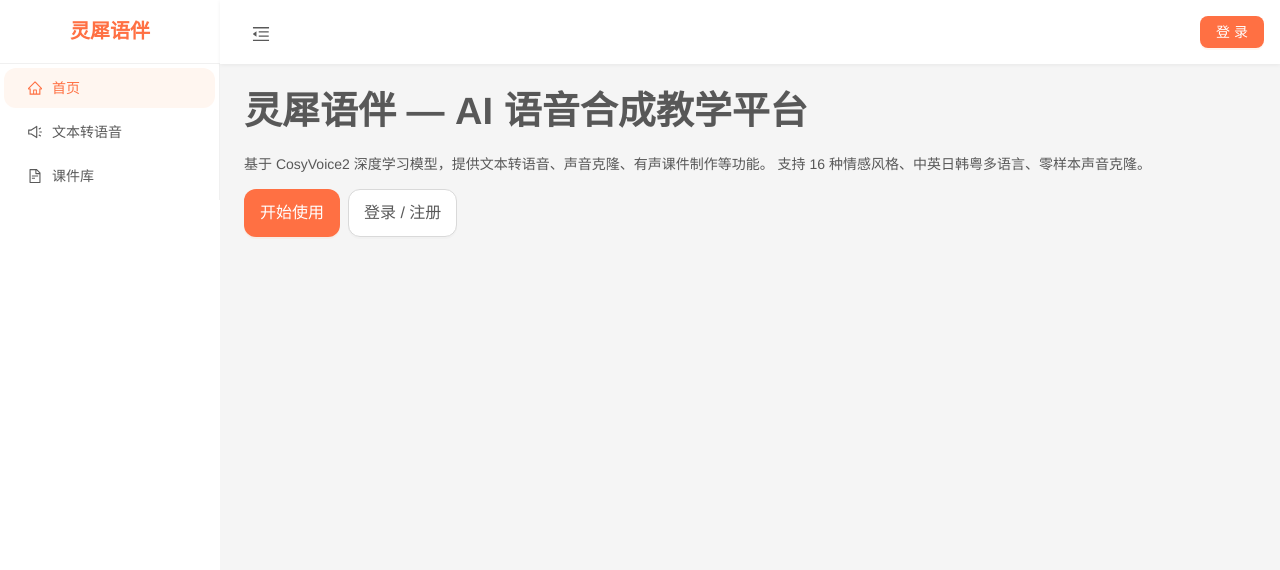
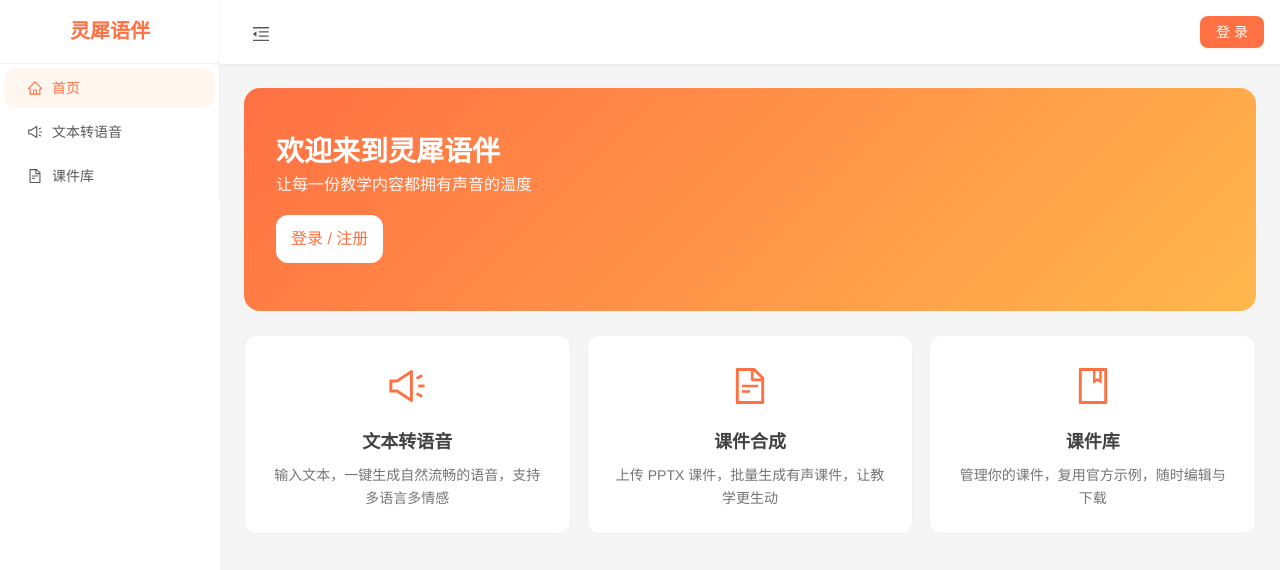
Before and after one commit to wozwiiiii/lingxi-voice, a Vue app in the folder frontend/: page / in a window 1280 px wide. Shown: the top 570 px of the page. Built offline with nearby package versions, Linux system fonts and the light colour scheme.

Commit message:
feat(frontend): redesign home with hero and feature cards

```diff
--- a/frontend/src/views/HomeView.vue
+++ b/frontend/src/views/HomeView.vue
@@ -1,13 +1,135 @@
+<script setup lang="ts">
+import { useRouter } from "vue-router";
+import { useAuthStore } from "../stores/auth";
+import {
+  SoundOutlined,
+  FileTextOutlined,
+  BookOutlined,
+} from "@ant-design/icons-vue";
+
+const router = useRouter();
+const auth = useAuthStore();
+
+const features = [
+  {
+    title: "文本转语音",
+    desc: "输入文本，一键生成自然流畅的语音，支持多语言多情感",
+    icon: SoundOutlined,
+    path: "/tts",
+  },
+  {
+    title: "课件合成",
+    desc: "上传 PPTX 课件，批量生成有声课件，让教学更生动",
+    icon: FileTextOutlined,
+    path: "/courseware/new",
+  },
+  {
+    title: "课件库",
+    desc: "管理你的课件，复用官方示例，随时编辑与下载",
+    icon: BookOutlined,
+    path: "/courseware",
+  },
+];
+</script>
+
 <template>
-  <a-typography>
-    <a-typography-title>灵犀语伴 — AI 语音合成教学平台</a-typography-title>
-    <a-typography-paragraph>
-      基于 CosyVoice2 深度学习模型，提供文本转语音、声音克隆、有声课件制作等功能。
-      支持 16 种情感风格、中英日韩粤多语言、零样本声音克隆。
-    </a-typography-paragraph>
-    <a-space>
-      <a-button type="primary" size="large" @click="$router.push('/tts')">开始使用</a-button>
-      <a-button size="large" @click="$router.push('/login')">登录 / 注册</a-button>
-    </a-space>
-  </a-typography>
+  <div>
+    <!-- 欢迎区域 -->
+    <div class="hero">
+      <h1 class="hero-title">
+        {{ auth.isAuthenticated ? `您好，${auth.user?.username}！` : "欢迎来到灵犀语伴" }}
+      </h1>
+      <p class="hero-subtitle">让每一份教学内容都拥有声音的温度</p>
+      <a-button
+        v-if="!auth.isAuthenticated"
+        size="large"
+        class="hero-btn"
+        @click="router.push('/login')"
+      >
+        登录 / 注册
+      </a-button>
+      <a-button
+        v-else
+        size="large"
+        class="hero-btn"
+        @click="router.push('/tts')"
+      >
+        开始使用
+      </a-button>
+    </div>
+
+    <!-- 功能卡片 -->
+    <div class="feature-grid">
+      <a-card
+        v-for="f in features"
+        :key="f.path"
+        class="feature-card hover-card"
+        hoverable
+        @click="router.push(f.path)"
+      >
+        <div class="feature-icon">
+          <component :is="f.icon" />
+        </div>
+        <h3 class="feature-title">{{ f.title }}</h3>
+        <p class="feature-desc">{{ f.desc }}</p>
+      </a-card>
+    </div>
+  </div>
 </template>
+
+<style scoped>
+.hero {
+  background: linear-gradient(135deg, #ff7043 0%, #ffb74d 100%);
+  border-radius: 16px;
+  padding: 48px 32px;
+  color: #fff;
+  margin-bottom: 24px;
+}
+.hero-title {
+  font-size: 28px;
+  font-weight: 700;
+  margin: 0 0 8px;
+}
+.hero-subtitle {
+  font-size: 16px;
+  opacity: 0.95;
+  margin: 0 0 20px;
+}
+.hero-btn {
+  background: #fff;
+  color: #ff7043;
+  border: none;
+  font-weight: 500;
+}
+.hero-btn:hover {
+  color: #f4511e;
+  border: none;
+}
+.feature-grid {
+  display: grid;
+  grid-template-columns: repeat(auto-fill, minmax(260px, 1fr));
+  gap: 16px;
+}
+.feature-card {
+  cursor: pointer;
+  text-align: center;
+  border-radius: 12px;
+}
+.feature-icon {
+  font-size: 36px;
+  color: #ff7043;
+  margin-bottom: 12px;
+}
+.feature-title {
+  font-size: 18px;
+  font-weight: 600;
+  margin: 0 0 8px;
+  color: #424242;
+}
+.feature-desc {
+  color: #757575;
+  font-size: 14px;
+  line-height: 1.6;
+  margin: 0;
+}
+</style>
```
